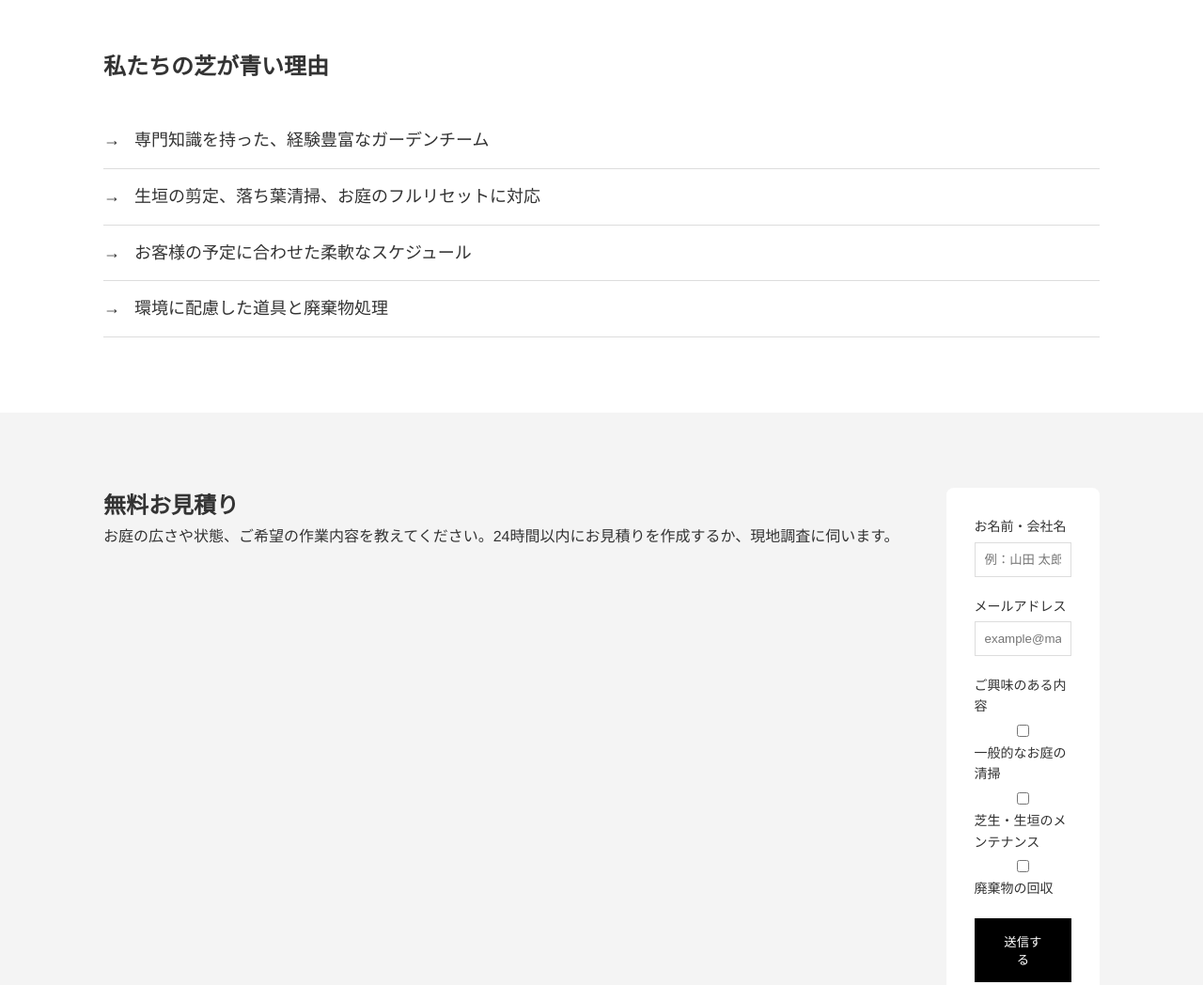
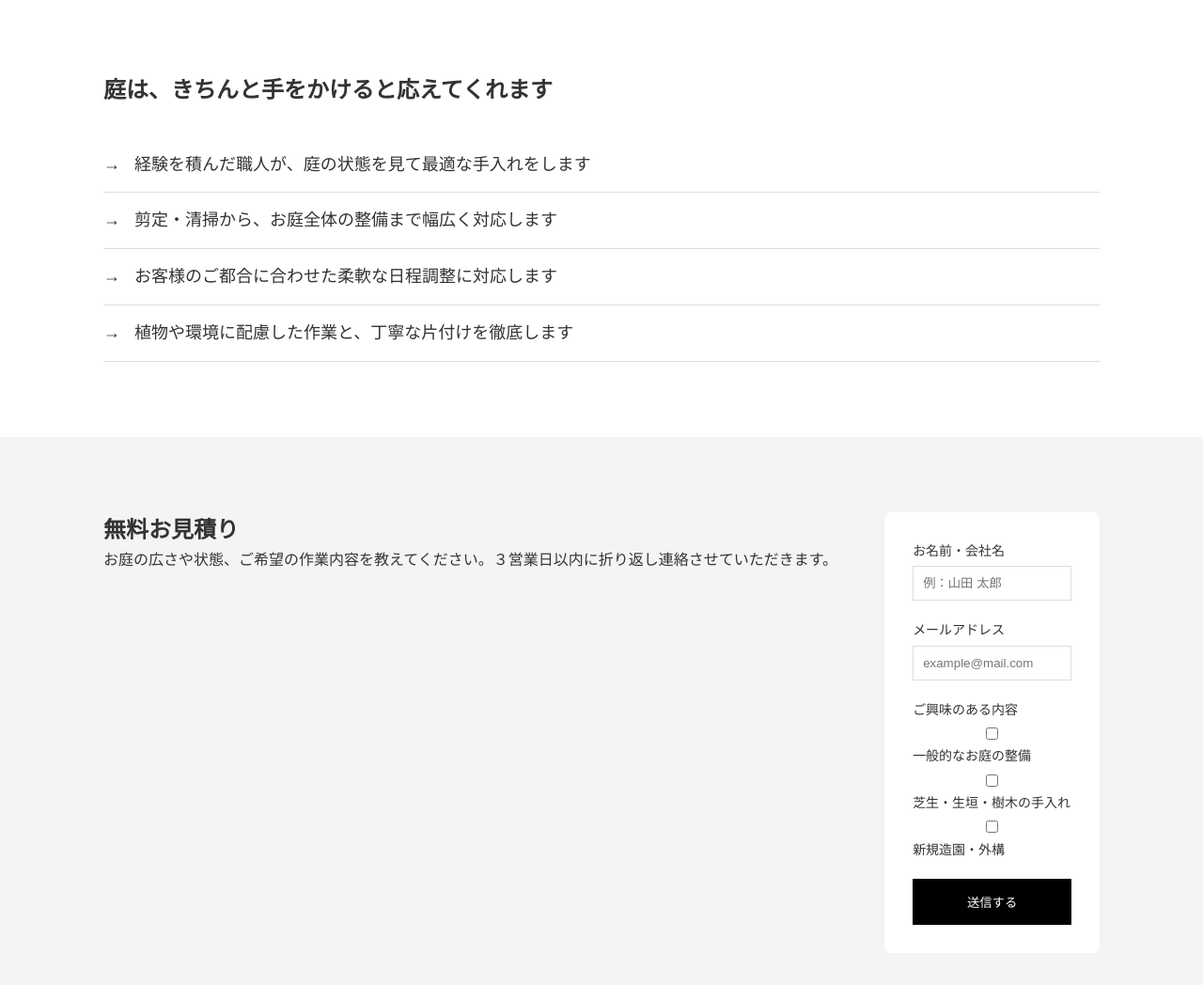
Before and after one commit to rawrawfightdapower-rgb/web-design_test, a plain HTML site: page index.html in a window 1280 px wide. Shown: the part 860-1908 px from the top of the page at 94% size. Drawn offline with Linux system fonts and the light colour scheme.

Commit message:
LP文言修正

```diff
--- a/index.html
+++ b/index.html
@@ -14,8 +14,8 @@
             <nav>
                 <ul>
                     <li><a href="index.html" class="active">ホーム</a></li>
-                    <li><a href="about.html">私たちについて</a></li>
-                    <li><a href="works.html">サービス</a></li>
+                    <li><a href="about.html">職人について</a></li>
+                    <li><a href="works.html">仕事内容</a></li>
                     <li><a href="contact.html">お問い合わせ</a></li>
                 </ul>
             </nav>
@@ -25,8 +25,9 @@
     <section class="hero">
         <div class="container hero-grid">
             <div class="hero-text">
-                <h1>もっと綺麗に、もっと緑に。<br>理想の庭を今すぐに。</h1>
-                <p>住宅、賃貸、共有スペースのプロによる屋外清掃とケアを提供します。</p>
+                <h1>木々とともに、暮らしを整える。<br>　職人の手でつくる庭。</h1>
+                <p>一件一件、現場を見て判断し、庭や外まわりを無理なく整えていきます。<br>
+                    剪定から清掃、日々の管理まで、責任を持って対応します。</p>
             </div>
             <img src="img/06_main.jpg" alt="" class="hero-img">
         </div>
@@ -34,13 +35,13 @@
 
     <section class="features section-padding">
         <div class="container">
-            <h2>私たちの芝が青い理由</h2>
-            <ul class="feature-list">
-                <li>専門知識を持った、経験豊富なガーデンチーム</li>
-                <li>生垣の剪定、落ち葉清掃、お庭のフルリセットに対応</li>
-                <li>お客様の予定に合わせた柔軟なスケジュール</li>
-                <li>環境に配慮した道具と廃棄物処理</li>
-            </ul>
+            <h2>庭は、きちんと手をかけると応えてくれます</h2>
+                <ul class="feature-list">
+                    <li>経験を積んだ職人が、庭の状態を見て最適な手入れをします</li>
+                    <li>剪定・清掃から、お庭全体の整備まで幅広く対応します</li>
+                    <li>お客様のご都合に合わせた柔軟な日程調整に対応します</li>
+                    <li>植物や環境に配慮した作業と、丁寧な片付けを徹底します</li>
+                </ul>
         </div>
     </section>
 
@@ -48,7 +49,7 @@
         <div class="container quote-grid">
             <div class="quote-info">
                 <h2>無料お見積り</h2>
-                <p>お庭の広さや状態、ご希望の作業内容を教えてください。24時間以内にお見積りを作成するか、現地調査に伺います。</p>
+                <p>お庭の広さや状態、ご希望の作業内容を教えてください。３営業日以内に折り返し連絡させていただきます。</p>
             </div>
             <div class="quote-form">
                 <form>
@@ -63,9 +64,9 @@
                     <div class="form-group">
                         <label>ご興味のある内容</label>
                         <div class="checkbox-group">
-                            <label><input type="checkbox"> 一般的なお庭の清掃</label>
-                            <label><input type="checkbox"> 芝生・生垣のメンテナンス</label>
-                            <label><input type="checkbox"> 廃棄物の回収</label>
+                            <label><input type="checkbox"> 一般的なお庭の整備</label>
+                            <label><input type="checkbox"> 芝生・生垣・樹木の手入れ</label>
+                            <label><input type="checkbox"> 新規造園・外構</label>
                         </div>
                     </div>
                     <button type="submit" class="btn-black">送信する</button>
```
